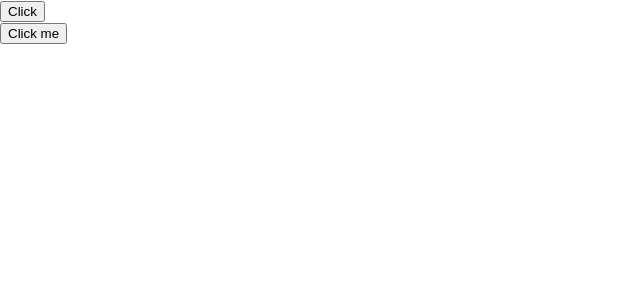
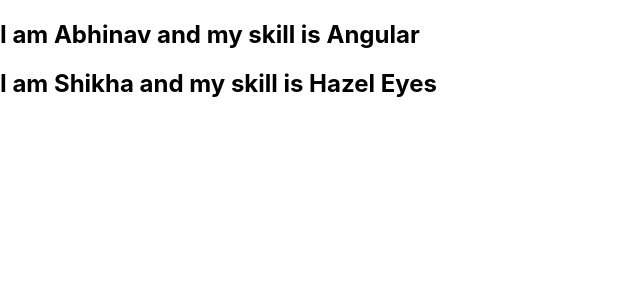
Before and after one commit to raiabhinav1995/hello-react, a React (Create React App) app: page / in a window 1280 px wide. Shown: the top 300 px of the page, without its empty margins (0-640 px from the left). Built offline with nearby package versions, Linux system fonts and the light colour scheme.

Commit message:
Rendering conditionally and list

```diff
--- a/src/App.js
+++ b/src/App.js
@@ -7,6 +7,9 @@ import UsingComponentState from './UsingComponentState';
 import Counter from './Counter';
 import FunctionClick from './FunctionClick';
 import ClassClick from './ClassClick';
+import ConditionalRendering from './ConditionalRendering';
+import RenderingList from './RenderingList';
+
 function App() {
   return <div>
     {/* <PropsBasic/>
@@ -32,8 +35,10 @@ function App() {
 
       <p>Events happen in our application when user interacts with our application like <strong>Keypress, click, change</strong></p>
     <p>In case of an event our application should handle the functionality</p> */}
-    <FunctionClick/>
-    <ClassClick/>
+    {/* <FunctionClick/>
+    <ClassClick/> */}
+    {/* <ConditionalRendering/> */}
+    <RenderingList/>
     {/* </p> */}
   </div>;
 }
--- /dev/null
+++ b/src/ConditionalRendering.js
@@ -0,0 +1,62 @@
+//Just like in javascript we can render conditionally we can do same in react as well.
+//We can use:
+
+//1. If/else
+//2. Element variables.
+//3. Ternary Variables.
+//4.  Short ciruit operator
+
+import React, { Component } from 'react'
+
+class ConditionalRendering extends Component {
+
+    constructor(props) {
+      super(props)
+
+      this.state = {
+         isLoggedIn: true
+      }
+    }
+  render() {
+    // return (
+    //     // So basically we want to show conditionally these two statements, if the user is logged in we would show welcome abhinav
+    //     // else if the user is not logged in we would show hello abhinav
+    //   <div>
+    //     <div>Welcome Abhinav</div>
+    //     <div>Welcome Guest</div>
+    //   </div>
+
+
+    // )
+    //Acheiving it with if else statement:
+    // if(this.state.isLoggedIn){
+    //     return (<div>Welcome Abhinav</div>);
+    //   }
+    //   else{
+    //     return (<div>Welcome guest!</div>)
+    //   }
+
+      //Using variables to conditionally render
+    //   let message;
+    //   if(this.state.isLoggedIn){
+    //     message=<div>Welcome Abhinav</div>
+    //   }
+    //   else{
+    //     message=<div>Welcome Guest!</div>;
+    //   }
+    //   return <div>{message}</div>;
+
+
+    //Using ternary operators.
+    // return this.state.isLoggedIn?<div>Welcome Abhinav</div>:<div>Welcome Guest!</div>;
+
+
+
+    // Using short circuit operator
+    //Either display something or nothing.
+    //If the first part is true only then the second part is returned else nothing is returned.
+    return this.state.isLoggedIn && <div>Welcome Abhinav</div>
+  }
+}
+
+export default ConditionalRendering
--- /dev/null
+++ b/src/Person.js
@@ -0,0 +1,6 @@
+function Person({person}){
+
+    return (<h2>I am {person.name} and my skill is {person.skill}</h2>);
+}
+
+export default Person;
--- /dev/null
+++ b/src/RenderingList.js
@@ -0,0 +1,37 @@
+import React from 'react';
+import Person from './Person';
+//React also uses concepts of javascript to render list items, it does not introduce it`s own syntax to do so, which is very good.
+//We can use map of javascript to create a new array having jsx which could be rendered on the UI
+//Map basically creates a new array by calling callback on each element of array.
+function RenderingList() {
+    //For rendering js inside map also we need to use {} else it gets treated as a simple string
+//     const x=[15,20,25,111];
+//     const template=x.map(ele=><div>{ele*ele}</div>);
+//   return (
+//     <div>{template}</div>
+//   )
+
+
+//Rendering list of objects, we just do simply map operator and access properties for each elements
+const person=[
+    {
+        id: 1,
+        name: 'Abhinav',
+        skill: 'Angular'
+    },
+    {
+        id: 2,
+        name: 'Shikha',
+        skill: 'Hazel Eyes'
+    }
+]
+// const personTemplate=person.map(p=><h2>I am {p.name} and my skill is {p.skill}</h2>);
+// return personTemplate;
+//But this approach is not recommended as we should be having person as a different component, so we would refactor it, to refactor take the code which is done
+//again and again into new file. Take a person as an input prop when you have it just render and enjoy. It would be like this:
+const personTemplate=person.map(p=><Person person={p}/>);
+return personTemplate;
+}
+// This is much better and modular code.
+
+export default RenderingList
```
